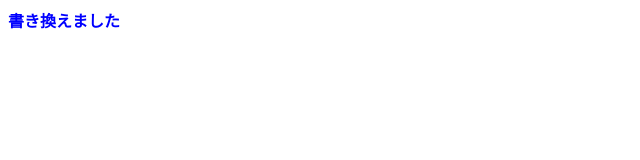
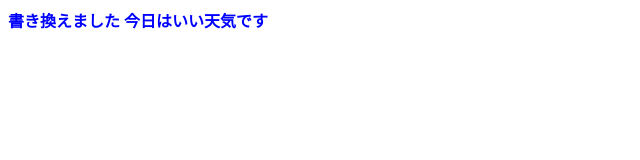
Before and after one commit to Noah-ow/20260511-git-workshop, a plain HTML site: page index.html in a window 1280 px wide. Shown: the whole page, without its empty margins (0-640 px from the left). Drawn offline with Linux system fonts and the light colour scheme.

Commit message:
Update index.html
内容を書き換えました。

```diff
--- a/index.html
+++ b/index.html
@@ -5,6 +5,9 @@
     <title>タイトル</title>
   </head>
   <body>
-    <strong style="color: blue">書き換えました</strong>
+    <strong style="color: blue">
+      書き換えました
+      今日はいい天気です
+    </strong>
   </body>
 </html>
```
